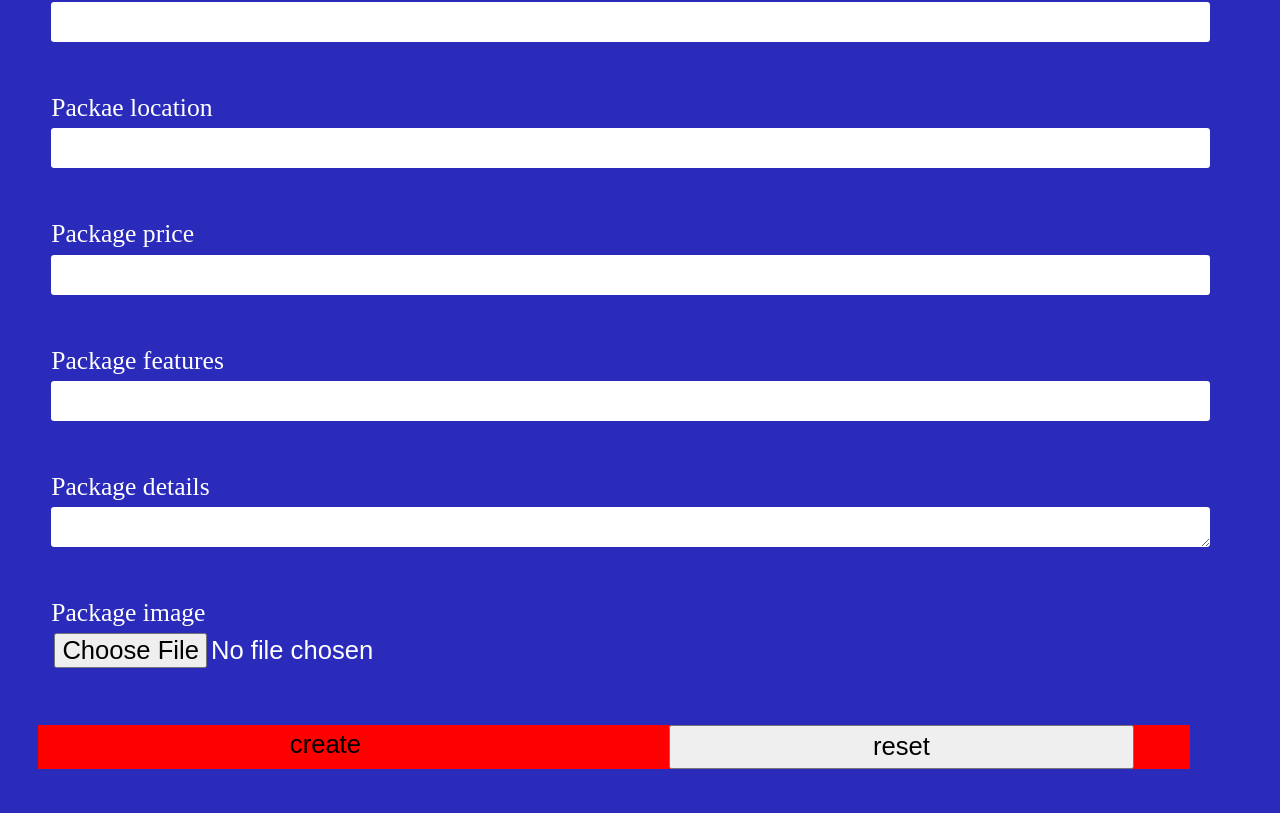
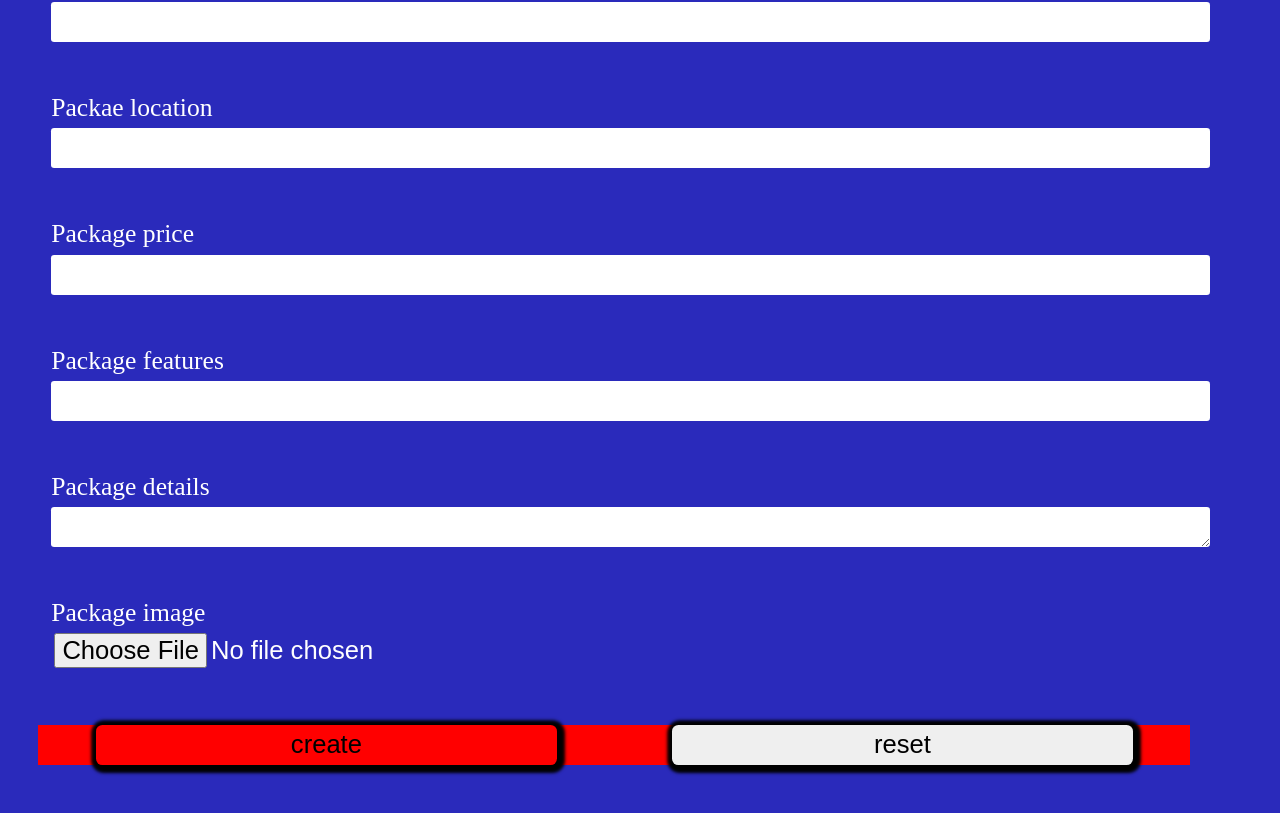
Before and after one commit to elvineachieng/Tour-Reservation, a plain HTML site: page admin/html/packages.html in a window 1280 px wide. Shown: the part 357-1170 px from the top of the page. Drawn offline with Linux system fonts and the light colour scheme.

Commit message:
add files

```diff
--- a/admin/css/style.css
+++ b/admin/css/style.css
@@ -213,12 +213,14 @@ margin-bottom: 4% !important;
     width: 40% !important;
     height: 5vh !important;
     font-size: 1.6rem !important;
+    border: none !important;
+    outline:none !important;
+    border-radius: .4rem !important;
+    box-shadow: .1rem .1rem .2rem .4rem black !important;;
 }
 .package-body main section.createPackage form div.btn-display button.btn-create{
     background-color: transparent !important;
-    border: none !important;
-    outline:none !important;
-    border-radius: .4rem !important;
+
 }
 
 @media (min-width: 900px){
```
